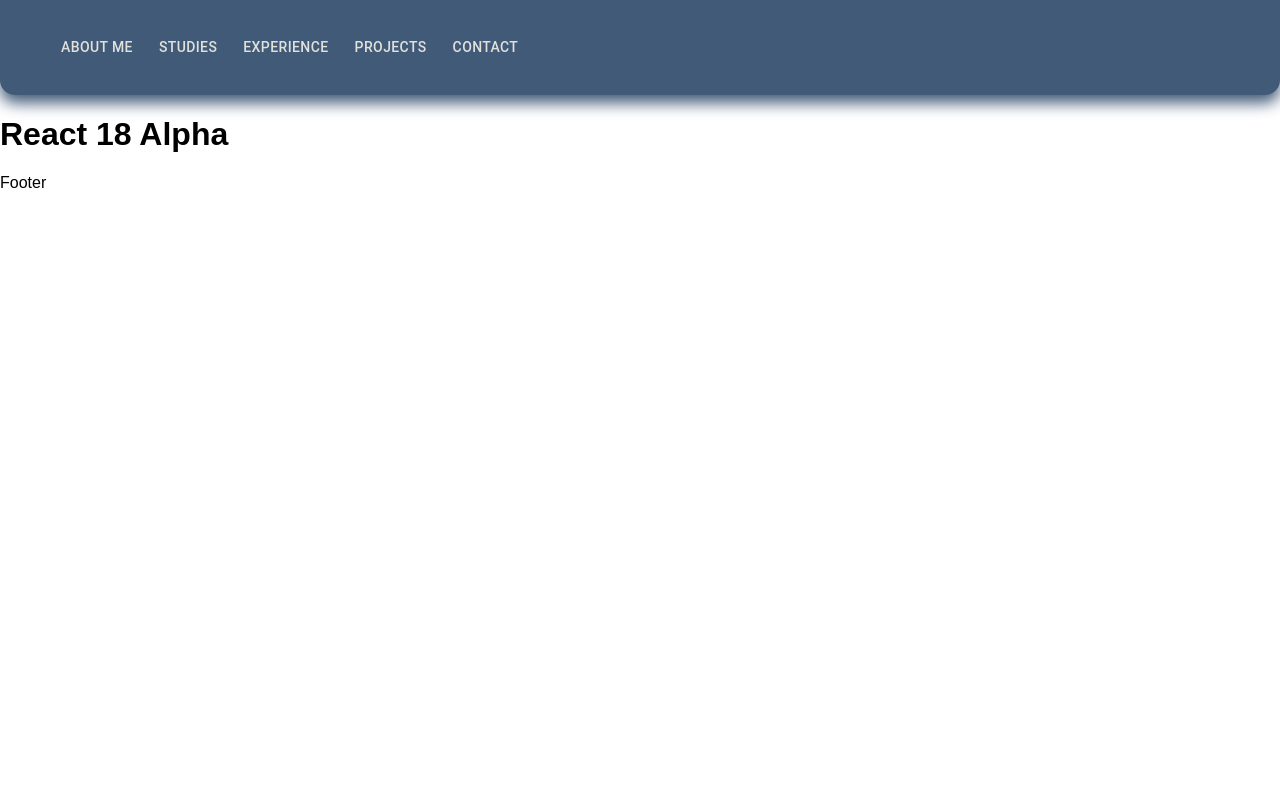
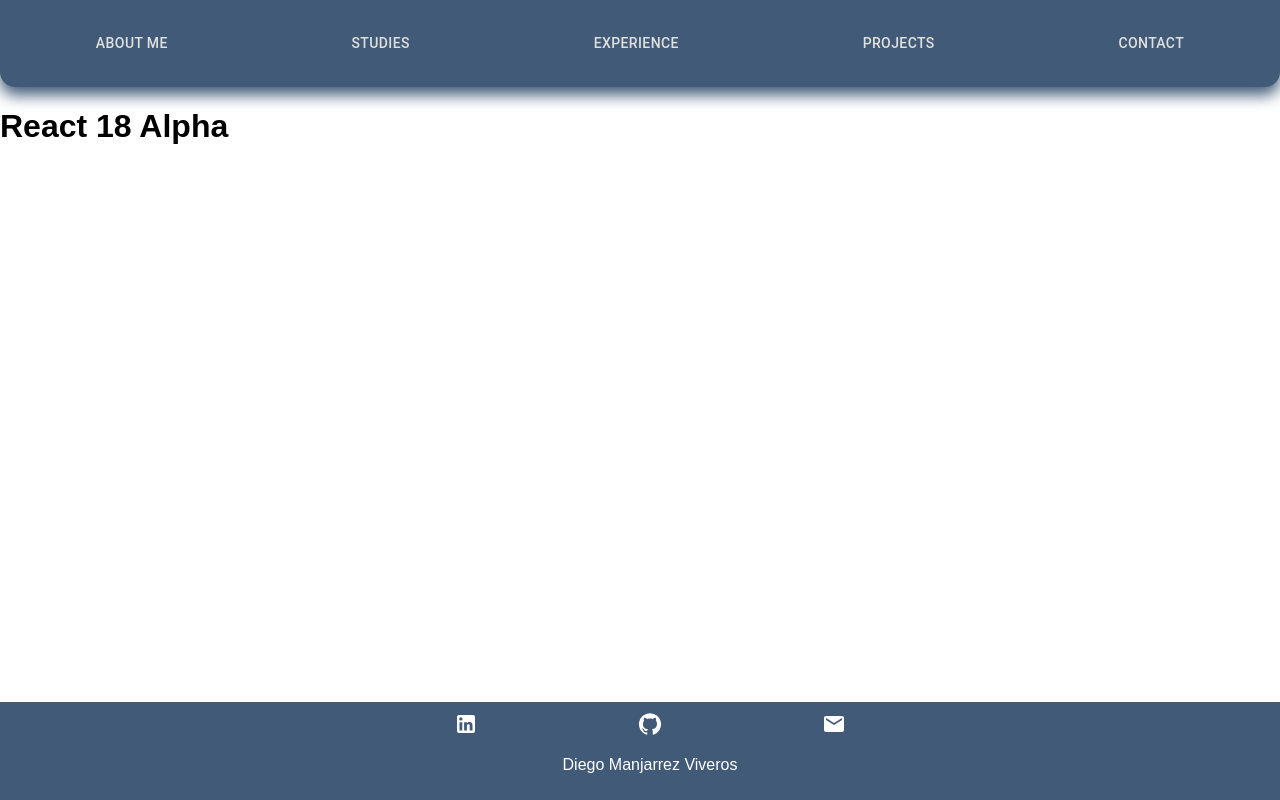
Before and after one commit to Dmanjav/manja.com, a React (Create React App) app: page / in a window 1280 px wide. Built offline with nearby package versions, Linux system fonts and the light colour scheme.

Commit message:
Created a footer component

```diff
--- a/src/components/footer.js
+++ b/src/components/footer.js
@@ -0,0 +1,27 @@
+import LinkedInIcon from '@mui/icons-material/LinkedIn';
+import GitHubIcon from '@mui/icons-material/GitHub';
+import EmailIcon from '@mui/icons-material/Email';
+import "../styles/footer.css";
+
+const Footer = () => {
+    return (
+        <footer className="footer">
+            <div className="footer__social">
+                <a href="https://www.linkedin.com/in/diego-manjarrez-viveros" target="_blank" rel="noreferrer">
+                    <LinkedInIcon />
+                </a>
+                <a href="https://github.com/Dmanjav" target="_blank" rel="noreferrer">
+                    <GitHubIcon />
+                </a>
+                <a href="mailto:flamer.manjarrez@gmail.com" target="_blank" rel="noreferrer">
+                    <EmailIcon />
+                </a>
+            </div>
+            <div className="footer__text">
+                <p>Diego Manjarrez Viveros</p>
+            </div>
+        </footer>
+    );
+};
+
+export default Footer;
--- a/src/layouts/layoutnavfoot.js
+++ b/src/layouts/layoutnavfoot.js
@@ -1,13 +1,12 @@
 import Navbar from "../components/navbar";
+import Footer from "../components/footer";
 
 const LayoutNavFoot = ({ children }) => {
   return (
     <div className="layout">
       <Navbar />
       {children}
-      <footer>
-        <p>Footer</p>
-      </footer>
+      <Footer />
     </div>
   );
 }
--- /dev/null
+++ b/src/styles/footer.css
@@ -0,0 +1,18 @@
+.footer {
+    background-color: var(--blue-2);
+    color: white;
+    text-align: center;
+    padding: 10px;
+    position: fixed;
+    left: 0;
+    bottom: 0;
+    width: 100%;
+    z-index: 100;
+    justify-content: space-between;
+}
+
+.footer a {
+    color: white;
+    text-decoration: none;
+    margin: 5rem;
+}
--- a/src/styles/navbar.css
+++ b/src/styles/navbar.css
@@ -2,7 +2,7 @@
   display: flex;
   justify-content: space-between;
   align-items: center;
-  padding: 0.5rem;
+  padding: 0.25rem;
   background-color: var(--blue-2);
   box-shadow: 0 8px 15px 0 var(--blue-2);
   border-radius: 0 0 15px 15px;
@@ -10,5 +10,7 @@
 
 .options {
   display: flex;
-  justify-content: space-between;
+  justify-content: space-around;
+  width: 100%;
+  padding: 0;
 }
```
